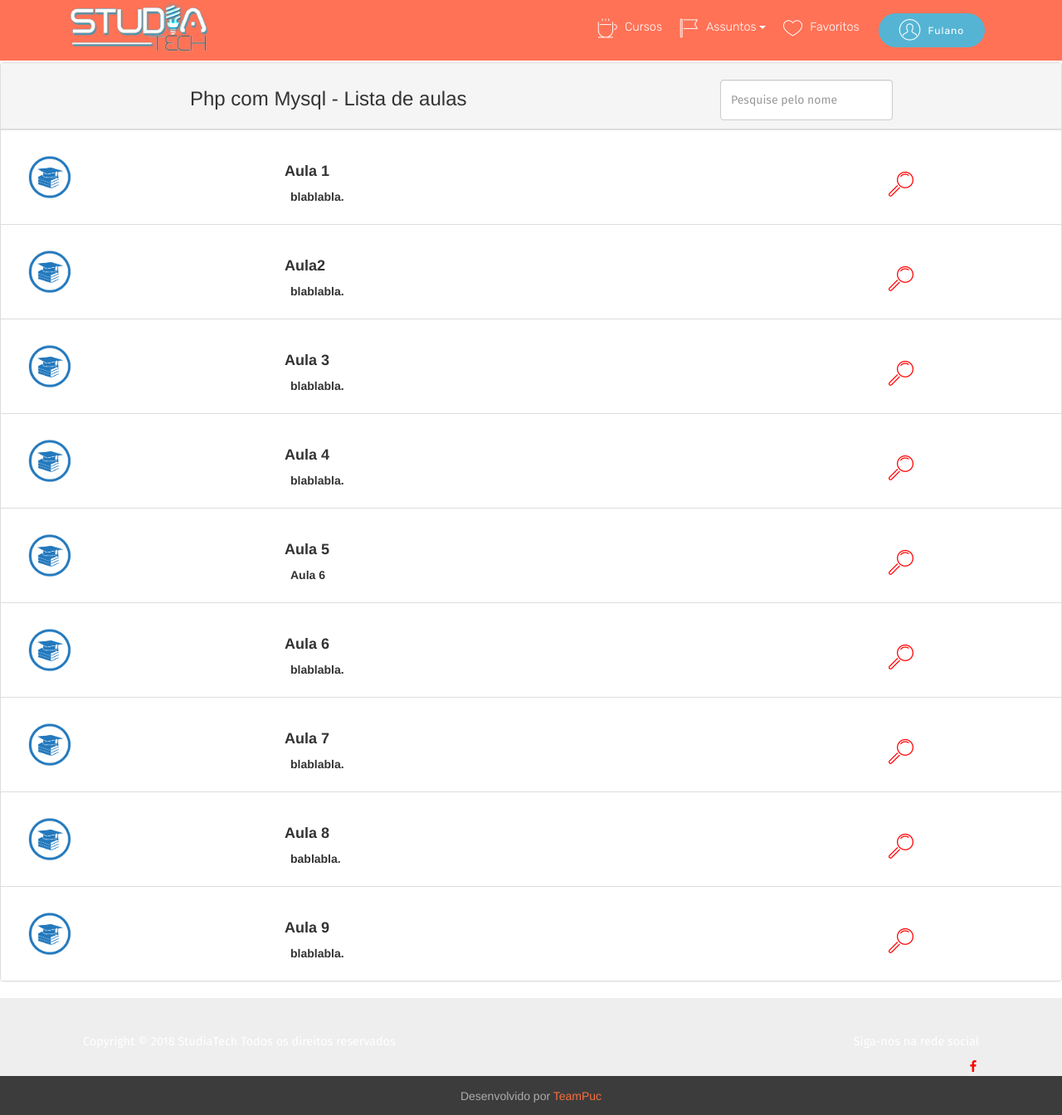
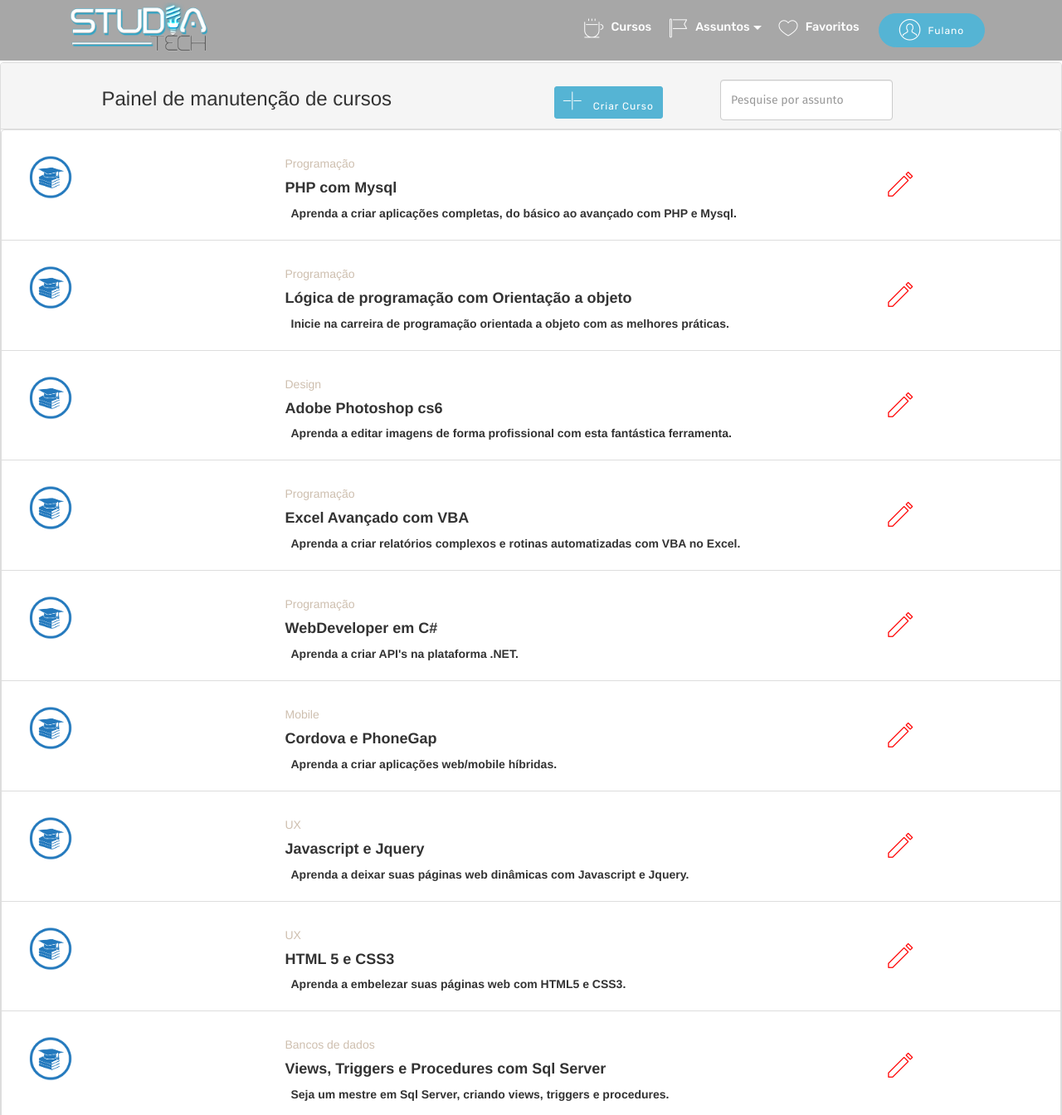
Before and after one commit to luiscrjr/Studia-Frontend, a plain HTML site: page cursos/manter/index.html in a window 1280 px wide. Shown: the part 5-1349 px from the top of the page at 83% size. Drawn offline with nearby package versions, Linux system fonts and the light colour scheme; files that its build step writes are made by us from their sources; files whose address does not match are found by name; a web font is replaced by a local one.

Commit message:
Mockup da Criação de cursos

```diff
--- a/cursos/curso/manter/index.html
+++ b/cursos/manter/index.html
@@ -148,7 +148,7 @@
                             Assuntos
                         </a>
                         <div class="dropdown-menu">
-                            <a class="dropdown-item text-secondary display-4 submenu" href="#"><span class="mbri-search mbr-iconfont mbr-iconfont-btn"></span>Pesquisar assuntos</a>
+                            <a class="dropdown-item text-secondary display-4 submenu" href="#"><span class="mbri-edit2 mbr-iconfont mbr-iconfont-btn"></span>Pesquisar assuntos</a>
                             <a class="dropdown-item text-secondary display-4 submenu" href="#" aria-expanded="false"><span class="mbri-plus mbr-iconfont mbr-iconfont-btn"></span>Criar um novo assunto</a>
                         </div>
                     </li>
@@ -174,24 +174,31 @@
     <div class="panel panel-default">
         <div class="panel-heading c-list">
             <div class="row">
-                <div class="col-sm-5 col-sm-offset-2">
-                    <span class="title"><h3>Php com Mysql - Lista de aulas</h3></span>
+                <div class="col-sm-4 col-sm-offset-1">
+                    <span class="title"><h3>Painel de manutenção de cursos</h3></span>
                 </div>
-                <div class="col-sm-4 col-sm-offset-1 form-inline" style="padding-top:10px;">
-                    <input type="text" id="cursoSearch" class="form-control" placeholder="Pesquise pelo nome">
+                <div class="col-sm-2 col-sm-offset-1 form-inline" style="padding-top:10px;">
+                        <a class="btn btn-sm btn-primary display-4" id="exibeCursoButton">
+                                <span class="mbri-plus mbr-iconfont mbr-iconfont-btn"></span>
+                                Criar Curso
+                        </a>
+                </div>
+                <div class="col-sm-3 form-inline" style="padding-top:10px;">
+                    <input type="text" id="cursoedit2" class="form-control" placeholder="Pesquise por assunto">
                 </div>
             </div>
         </div>
         <div class="row" style="display: none;">
             <div class="col-xs-12">
-                <div class="input-group c-search">
-                    <input type="text" class="form-control" id="contact-list-search">
+                <div class="input-group c-edit2">
+                    <input type="text" class="form-control" id="contact-list-edit2">
                     <span class="input-group-btn">
-                        <button class="btn btn-default" type="button"><span class="glyphicon glyphicon-search text-muted"></span></button>
+                        <button class="btn btn-default" type="button"><span class="glyphicon glyphicon-edit2 text-muted"></span></button>
                     </span>
                 </div>
             </div>
         </div>
+        <div id="listaCursos">
         <ul class="list-group" id="contact-list">
 
                 <li class="list-group-item" id="1">
@@ -201,14 +208,16 @@
                     </div>
                     <div class="col-xs-12 col-sm-7">
                     <br>
-                        <span class="cursoName"><h4><strong>Aula 1</strong></h4></span>
+                        <span class="cursoName text-info">Programação</span>
+                        <h4><strong>PHP com Mysql</strong></h4>
                         <div style="margin:7px">
-                            <label>blablabla.</label>
+                            <label>Aprenda a criar aplicações completas, do básico ao avançado com PHP e Mysql.</label>
                         </div>
                     </div>
                     <div class="col-xs-12 col-sm-2">
                     <br><br>
-                    <a href="./aula" data-toggle="tooltip" data-placement="top" ><span class="mbri-search mbr-iconfont mbr-iconfont-btn" style="font-size:30px;"></span></a>
+                    <a href="./curso" data-toggle="tooltip" data-placement="top" ><span class="mbri-edit2 mbr-iconfont mbr-iconfont-btn" style="font-size:30px;"></span></a>
+
                     <br><br>
                     </div>
                     <div class="clearfix"><br/></div>
@@ -220,14 +229,16 @@
                     </div>
                     <div class="col-xs-12 col-sm-7">
                     <br>
-                        <span class="cursoName"><h4><strong>Aula2</strong></h4></span>
+                        <span class="cursoName text-info">Programação</span>
+                        <h4><strong>Lógica de programação com Orientação a objeto</strong></h4>
                         <div style="margin:7px">
-                            <label>blablabla.</label>
+                            <label>Inicie na carreira de programação orientada a objeto com as melhores práticas.</label>
                         </div>
                     </div>
                     <div class="col-xs-12 col-sm-2">
                     <br><br>
-                    <a href="./aula" data-toggle="tooltip" data-placement="top" ><span class="mbri-search mbr-iconfont mbr-iconfont-btn" style="font-size:30px;"></span></a>
+                    <a href="./curso" data-toggle="tooltip" data-placement="top" ><span class="mbri-edit2 mbr-iconfont mbr-iconfont-btn" style="font-size:30px;"></span></a>
+
                     <br><br>
                     </div>
                     <div class="clearfix"><br/></div>
@@ -239,14 +250,16 @@
                     </div>
                     <div class="col-xs-12 col-sm-7">
                     <br>
-                        <span class="cursoName"><h4><strong>Aula 3</strong></h4></span>
+                            <span class="cursoName text-info">Design</span>
+                            <h4><strong>Adobe Photoshop cs6</strong></h4>
                         <div style="margin:7px">
-                            <label>blablabla.</label>
+                            <label>Aprenda a editar imagens de forma profissional com esta fantástica ferramenta.</label>
                         </div>
                     </div>
                     <div class="col-xs-12 col-sm-2">
                     <br><br>
-                    <a href="./aula" data-toggle="tooltip" data-placement="top" ><span class="mbri-search mbr-iconfont mbr-iconfont-btn" style="font-size:30px;"></span></a>
+                    <a href="./curso" data-toggle="tooltip" data-placement="top" ><span class="mbri-edit2 mbr-iconfont mbr-iconfont-btn" style="font-size:30px;"></span></a>
+
                     <br><br>
                     </div>
                     <div class="clearfix"><br/></div>
@@ -258,14 +271,16 @@
                     </div>
                     <div class="col-xs-12 col-sm-7">
                     <br>
-                        <span class="cursoName"><h4><strong>Aula 4</strong></h4></span>
+                            <span class="cursoName text-info">Programação</span>
+                            <h4><strong>Excel Avançado com VBA</strong></h4>
                         <div style="margin:7px">
-                            <label>blablabla.</label>
+                            <label>Aprenda a criar relatórios complexos e rotinas automatizadas com VBA no Excel.</label>
                         </div>
                     </div>
                     <div class="col-xs-12 col-sm-2">
                     <br><br>
-                    <a href="./aula" data-toggle="tooltip" data-placement="top" ><span class="mbri-search mbr-iconfont mbr-iconfont-btn" style="font-size:30px;"></span></a>
+                    <a href="./curso" data-toggle="tooltip" data-placement="top" ><span class="mbri-edit2 mbr-iconfont mbr-iconfont-btn" style="font-size:30px;"></span></a>
+
                     <br><br>
                     </div>
                     <div class="clearfix"><br/></div>
@@ -277,14 +292,16 @@
                     </div>
                     <div class="col-xs-12 col-sm-7">
                     <br>
-                        <span class="cursoName"><h4><strong>Aula 5</strong></h4></span>
+                            <span class="cursoName text-info">Programação</span>
+                            <h4><strong>WebDeveloper em C#</strong></h4>
                         <div style="margin:7px">
-                            <label>Aula 6</label>
+                            <label>Aprenda a criar API's na plataforma .NET.</label>
                         </div>
                     </div>
                     <div class="col-xs-12 col-sm-2">
                     <br><br>
-                    <a href="./aula" data-toggle="tooltip" data-placement="top" ><span class="mbri-search mbr-iconfont mbr-iconfont-btn" style="font-size:30px;"></span></a>
+                    <a href="./curso" data-toggle="tooltip" data-placement="top" ><span class="mbri-edit2 mbr-iconfont mbr-iconfont-btn" style="font-size:30px;"></span></a>
+
                     <br><br>
                     </div>
                     <div class="clearfix"><br/></div>
@@ -296,14 +313,16 @@
                     </div>
                     <div class="col-xs-12 col-sm-7">
                     <br>
-                        <span class="cursoName"><h4><strong>Aula 6</strong></h4></span>
+                            <span class="cursoName text-info">Mobile</span>
+                            <h4><strong>Cordova e PhoneGap</strong></h4>
                         <div style="margin:7px">
-                            <label>blablabla.</label>
+                            <label>Aprenda a criar aplicações web/mobile híbridas.</label>
                         </div>
                     </div>
                     <div class="col-xs-12 col-sm-2">
                     <br><br>
-                    <a href="./aula" data-toggle="tooltip" data-placement="top" ><span class="mbri-search mbr-iconfont mbr-iconfont-btn" style="font-size:30px;"></span></a>
+                    <a href="./curso" data-toggle="tooltip" data-placement="top" ><span class="mbri-edit2 mbr-iconfont mbr-iconfont-btn" style="font-size:30px;"></span></a>
+
                     <br><br>
                     </div>
                     <div class="clearfix"><br/></div>
@@ -315,14 +334,16 @@
                     </div>
                     <div class="col-xs-12 col-sm-7">
                     <br>
-                        <span class="cursoName"><h4><strong>Aula 7</strong></h4></span>
+                        <span class="cursoName text-info">UX</span>
+                        <h4><strong>Javascript e Jquery</strong></h4>
                         <div style="margin:7px">
-                            <label>blablabla.</label>
+                            <label>Aprenda a deixar suas páginas web dinâmicas com Javascript e Jquery.</label>
                         </div>
                     </div>
                     <div class="col-xs-12 col-sm-2">
                     <br><br>
-                    <a href="./aula" data-toggle="tooltip" data-placement="top" ><span class="mbri-search mbr-iconfont mbr-iconfont-btn" style="font-size:30px;"></span></a>
+                    <a href="./curso" data-toggle="tooltip" data-placement="top" ><span class="mbri-edit2 mbr-iconfont mbr-iconfont-btn" style="font-size:30px;"></span></a>
+
                     <br><br>
                     </div>
                     <div class="clearfix"><br/></div>
@@ -334,14 +355,16 @@
                     </div>
                     <div class="col-xs-12 col-sm-7">
                     <br>
-                        <span class="cursoName"><h4><strong>Aula 8</strong></h4></span>
+                        <span class="cursoName text-info">UX</span>
+                        <h4><strong>HTML 5 e CSS3</strong></h4>
                         <div style="margin:7px">
-                            <label>bablabla.</label>
+                            <label>Aprenda a embelezar suas páginas web com HTML5 e CSS3.</label>
                         </div>
                     </div>
                     <div class="col-xs-12 col-sm-2">
                     <br><br>
-                    <a href="./aula" data-toggle="tooltip" data-placement="top" ><span class="mbri-search mbr-iconfont mbr-iconfont-btn" style="font-size:30px;"></span></a>
+                    <a href="./curso" data-toggle="tooltip" data-placement="top" ><span class="mbri-edit2 mbr-iconfont mbr-iconfont-btn" style="font-size:30px;"></span></a>
+
                     <br><br>
                     </div>
                     <div class="clearfix"><br/></div>
@@ -353,19 +376,65 @@
                     </div>
                     <div class="col-xs-12 col-sm-7">
                     <br>
-                        <span class="cursoName"><h4><strong>Aula 9</strong></h4></span>
+                        <span class="cursoName text-info">Bancos de dados</span>
+                        <h4><strong>Views, Triggers e Procedures com Sql Server</strong></h4>
                         <div style="margin:7px">
-                            <label>blablabla.</label>
+                            <label>Seja um mestre em Sql Server, criando views, triggers e procedures.</label>
                         </div>
                     </div>
                     <div class="col-xs-12 col-sm-2">
                     <br><br>
-                    <a href="./aula" data-toggle="tooltip" data-placement="top" ><span class="mbri-search mbr-iconfont mbr-iconfont-btn" style="font-size:30px;"></span></a>
+                    <a href="./curso" data-toggle="tooltip" data-placement="top" ><span class="mbri-edit2 mbr-iconfont mbr-iconfont-btn" style="font-size:30px;"></span></a>
+
                     <br><br>
                     </div>
                     <div class="clearfix"><br/></div>
                 </li>
         </ul>
+        </div>
+        <div id="formWrapper" class="hidden">
+            <form method="post" class="form">
+                <Div class="container">
+                    <h2>Criação de novo curso</h2>
+                    <label>Título</label>
+                    <input type="text" class="form-control" required/>
+                    <br>
+                    <label>Descrição</label>
+                    <input type="text" class="form-control" required/>
+                    <br>
+                    <label>Assunto</label>
+                    <select  class="form-control">
+                        <option value="">Escolha um assunto ...</option>
+                    </select>
+                    <br>
+                    <hr>
+                    <div id="criacaoAulas" class="container">
+                    <h3>Adicionar aulas</h3>
+                        <div>
+                            <br>
+                                <div id="aula1Content" class="aulaContent">
+                                    <label><h4>Aula1</h4></label><br>
+                                    <label>Título</label>
+                                    <input type="text" class="form-control" required/>
+                                    <br>
+                                    <label>Descrição</label>
+                                    <input type="text" class="form-control" required/>
+                                    <br>
+                                    <input type="button" value="Salvar para envio" class="btn btn-primary">
+                                    <br>
+                                </div>
+                        </div>
+                        <br>
+                        <hr>
+                        <br>
+                    </div>
+                    <br>
+                    <input type="button" value="Incluir nova aula" class="btn btn-primary" id="novaAulaButton">
+                </Div>
+
+            </form>
+        </div>
+
     </div>
 </div>
 </div>
@@ -430,8 +499,11 @@
     <script src="../../assets/formoid/formoid.min.js"></script>
 
     <script type="text/javascript">
-        $( "#cursoSearch" ).keyup(function() {
-            var actualInput = $( "#cursoSearch" ).val();
+
+    var aulasAdded = 1;
+
+        $( "#cursoedit2" ).keyup(function() {
+            var actualInput = $( "#cursoedit2" ).val();
 
             $(".cursoName").each(function(){
                 var actualName = $(this).text();
@@ -443,6 +515,25 @@
                 }
             })
         });
+
+        $("#exibeCursoButton").click(function(){
+            $("#listaCursos").addClass("hidden");
+            $("#formWrapper").removeClass("hidden");
+        })
+
+        $("#novaAulaButton").click(function(){
+            aulasAdded ++;
+            $("#criacaoAulas").append(
+                "<div id=' + 'aula'" + aulasAdded + "'Content class='aulaContent'>" +
+                                    "<label><h4>Aula" + aulasAdded + "</h4></label><br>" +
+                                    "<label>Título</label>" +
+                                    "<input type='text' class='form-control' required/><br>" +
+                                    "<label>Descrição</label>" +
+                                    "<input type='text' class='form-control' required/><br>" +
+                                    "<input type='button' value='Salvar para envio' class='btn btn-primary'><br><br></div>"
+            )
+        })
+
     </script>
 
 
```
Also changed, not shown: cursos/index.html (+9 -2 lines).
